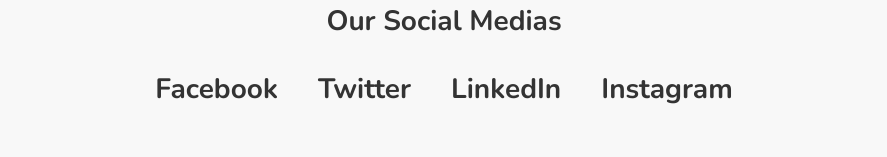
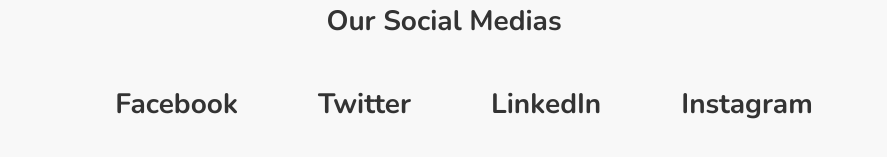
Before and after one commit to Shotiko11/Cybervox-Tech, a Next.js app: page /Contact in a window 1280 px wide. Shown: the part 1686-1843 px from the top of the page, without its empty margins (196-1083 px from the left). Built offline with nearby package versions, Linux system fonts and the light colour scheme.

Commit message:
next commit

```diff
--- a/src/app/contact/ContactPage.js
+++ b/src/app/contact/ContactPage.js
@@ -9,7 +9,9 @@
         <div className="contact-info">
           <div className="contact-item">
             <p className="contact-label">Address:</p>
-            <p className="contact-value">1234 Elm Street, Cityville, ST 12345</p>
+            <p className="contact-value">
+              1234 Elm Street, Cityville, ST 12345
+            </p>
           </div>
           <div className="contact-item">
             <p className="contact-label">Phone:</p>
@@ -54,6 +56,7 @@
         </div>
         <div className="social-media">
           <h1 className="social-media-title">Our Social Medias</h1>
+          <div className="sociallinks">
             <a href="#" className="social-media-link">
               Facebook
             </a>
@@ -69,6 +72,7 @@
           </div>
         </div>
       </div>
+    </div>
   );
 };
 
--- a/src/app/contact/contactPage.css
+++ b/src/app/contact/contactPage.css
@@ -173,6 +173,7 @@
   text-decoration: none;
   transition: color 0.7s ease, border-bottom 0.3s ease; /* Add transition for border-bottom */
   position: relative; /* Add relative positioning to create the underline effect */
+  margin-left: 60px;
 }
 
 .location-overlay {
@@ -233,3 +234,7 @@
   min-width: 269px;
   min-height: 72px;
 }
+
+.sociallinks {
+  padding: 15px 0 10px 0;
+}
```
Lines whose indentation alone changed are shown as unchanged.
